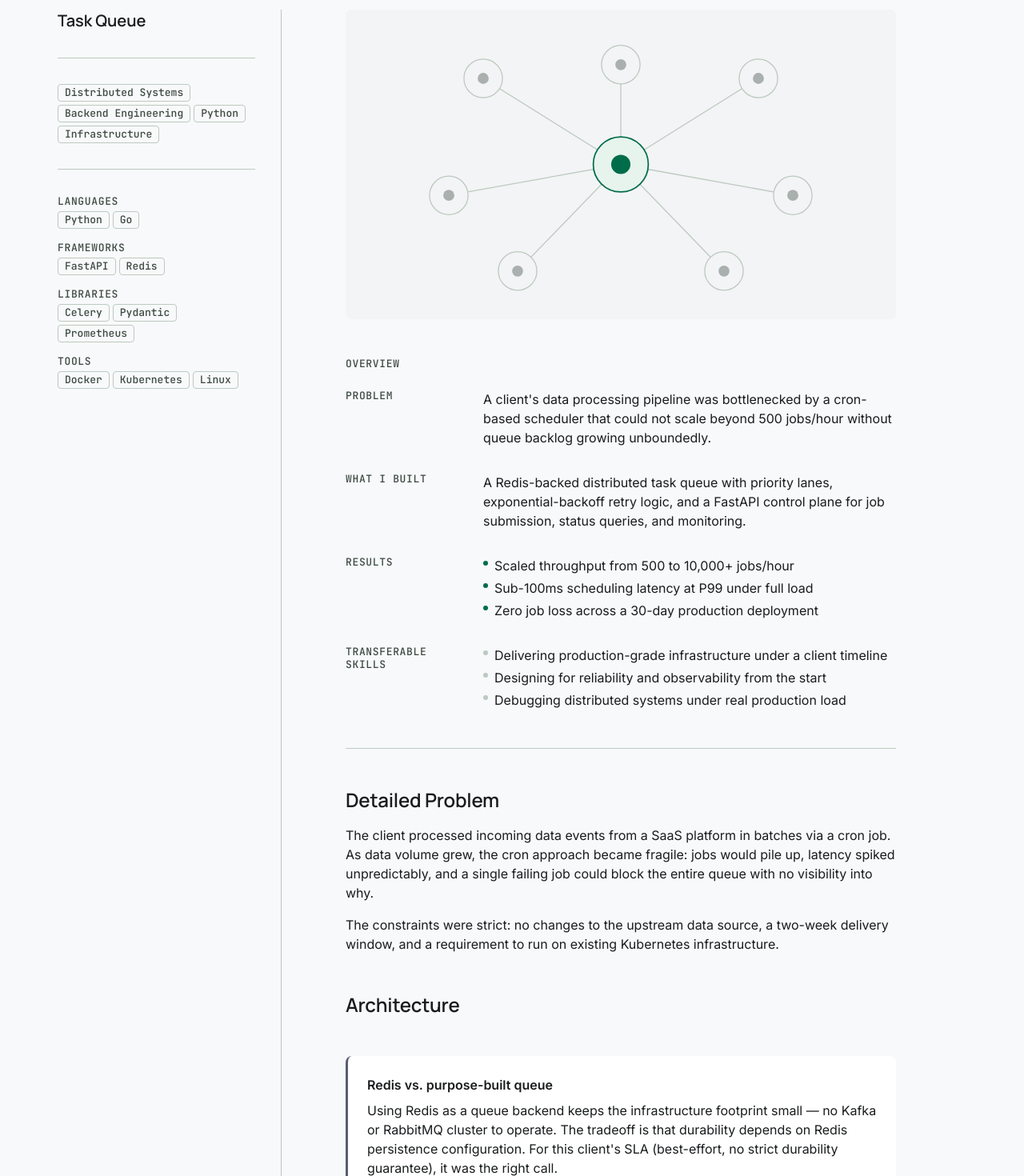
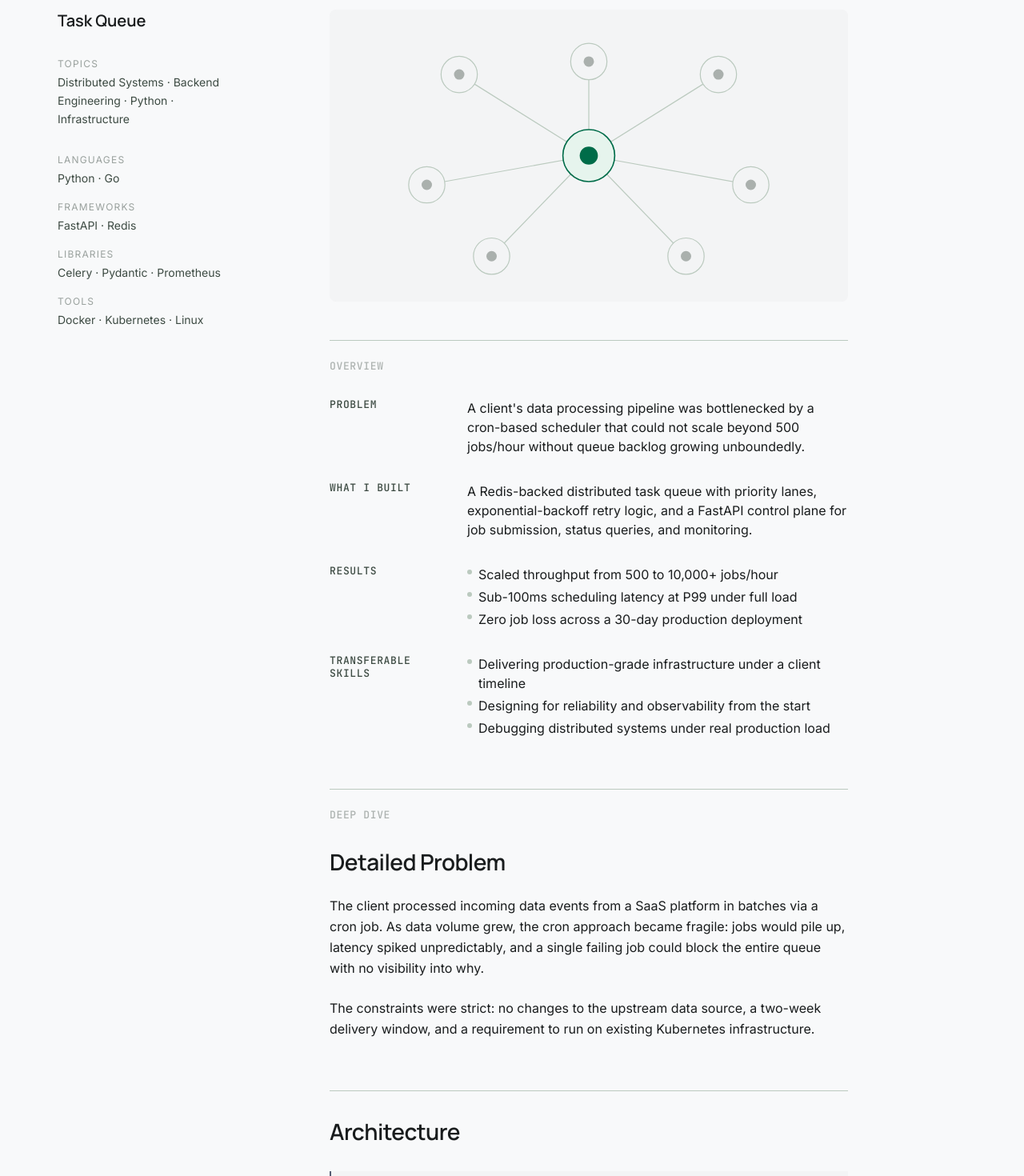
Before and after one commit to 95-ag/ag-portfolio, a Next.js app: page /work/distributed-task-queue in a window 1280 px wide. Shown: the part 100-1570 px from the top of the page at 80% size. Built offline with nearby package versions, Linux system fonts and the light colour scheme.

Commit message:
refactor: project detail reading-mode refinements

```diff
--- a/src/app/globals.css
+++ b/src/app/globals.css
@@ -256,37 +256,46 @@ body {
   /* MDX deep-dive prose — applies inside .prose-content */
   .prose-content h2 {
     font-family: var(--font-display), system-ui, sans-serif;
-    font-size: 24px;
+    font-size: 28px;
     font-weight: 600;
-    line-height: 32px;
+    line-height: 36px;
+    letter-spacing: -0.02em;
+    color: var(--on-surface);
+    border-top: 1px solid var(--outline-variant);
+    padding-top: var(--spacing-xl);
+    margin-top: var(--spacing-3xl);
+    margin-bottom: var(--spacing-lg);
+  }
+  /* Don't draw a rule if h2 is the very first element */
+  .prose-content > h2:first-child {
+    border-top: none;
+    padding-top: 0;
+    margin-top: 0;
+  }
+  .prose-content h3 {
+    font-family: var(--font-display), system-ui, sans-serif;
+    font-size: 19px;
+    font-weight: 500;
+    line-height: 28px;
     letter-spacing: -0.01em;
     color: var(--on-surface);
     margin-top: var(--spacing-2xl);
-    margin-bottom: var(--spacing-md);
-  }
-  .prose-content h3 {
-    font-family: var(--font-display), system-ui, sans-serif;
-    font-size: 20px;
-    font-weight: 600;
-    line-height: 28px;
-    color: var(--on-surface);
-    margin-top: var(--spacing-xl);
     margin-bottom: var(--spacing-sm);
   }
   .prose-content p {
     font-size: 16px;
-    line-height: 24px;
+    line-height: 26px;
     color: var(--on-surface);
-    margin-bottom: var(--spacing-md);
+    margin-bottom: var(--spacing-lg);
   }
   .prose-content ul,
   .prose-content ol {
     padding-left: var(--spacing-xl);
-    margin-bottom: var(--spacing-md);
+    margin-bottom: var(--spacing-lg);
   }
   .prose-content li {
     font-size: 16px;
-    line-height: 24px;
+    line-height: 26px;
     color: var(--on-surface);
     margin-bottom: var(--spacing-xs);
   }
--- a/src/app/work/[slug]/page.tsx
+++ b/src/app/work/[slug]/page.tsx
@@ -3,7 +3,6 @@ import { notFound } from "next/navigation";
 import { MDXRemote } from "next-mdx-remote/rsc";
 import remarkGfm from "remark-gfm";
 import { Container } from "@/components/layout/container";
-import { Divider } from "@/components/layout/divider";
 import { Section } from "@/components/layout/section";
 import { SidebarLayout } from "@/components/layout/sidebar-layout";
 import { mdxComponents } from "@/components/mdx/mdx-components";
@@ -63,17 +62,22 @@ export default async function ProjectPage({ params }: Props) {
             <div data-reading-sentinel aria-hidden="true" />
 
             {/* Overview */}
-            <div className="mt-[var(--spacing-2xl)]">
-              <p className="type-mono-label mb-[var(--spacing-lg)] text-[var(--on-surface-muted)]">
+            <div className="mt-[var(--spacing-2xl)] border-t border-[var(--outline-variant)] pt-[var(--spacing-lg)]">
+              <p className="type-mono-label mb-[var(--spacing-xl)] text-[var(--on-surface-muted)] opacity-40">
                 Overview
               </p>
               <ProjectOverview overview={fm.overview} />
             </div>
 
-            <Divider className="my-[var(--spacing-2xl)]" />
+            {/* Section label — architectural divider before deep-dive prose */}
+            <div className="mt-[var(--spacing-3xl)] border-t border-[var(--outline-variant)] pt-[var(--spacing-lg)]">
+              <p className="type-mono-label text-[var(--on-surface-muted)] opacity-40">
+                Deep Dive
+              </p>
+            </div>
 
             {/* Deep dive */}
-            <div className="prose-content">
+            <div className="prose-content mt-[var(--spacing-xl)]">
               <MDXRemote
                 source={project.body}
                 components={mdxComponents}
@@ -81,12 +85,10 @@ export default async function ProjectPage({ params }: Props) {
               />
             </div>
 
-            <Divider className="my-[var(--spacing-2xl)]" />
-
             {/* Backlink */}
             <Link
               href="/work"
-              className="type-body-sm text-[var(--on-surface-muted)] transition-colors duration-[var(--duration-fast)] hover:text-[var(--accent)] focus-visible:outline-2 focus-visible:outline-offset-2 focus-visible:outline-[var(--focus-ring)]"
+              className="mt-[var(--spacing-3xl)] inline-block type-body-sm text-[var(--on-surface-muted)] transition-colors duration-[var(--duration-fast)] hover:text-[var(--accent)] focus-visible:outline-2 focus-visible:outline-offset-2 focus-visible:outline-[var(--focus-ring)]"
             >
               ← Back to Work
             </Link>
--- a/src/components/layout/sidebar-layout.tsx
+++ b/src/components/layout/sidebar-layout.tsx
@@ -23,10 +23,10 @@ export function SidebarLayout({
         className,
       )}
     >
-      <aside className="w-full shrink-0 lg:w-[280px] lg:border-r lg:border-[var(--outline-variant)] lg:pr-[var(--spacing-xl)]">
+      <aside className="w-full shrink-0 lg:w-[260px] lg:pr-[var(--spacing-lg)]">
         {sidebar}
       </aside>
-      <div className="min-w-0 flex-1 lg:max-w-[720px] lg:pl-[var(--spacing-xl)]">
+      <div className="min-w-0 flex-1 lg:max-w-[680px] lg:pl-[var(--spacing-xl)]">
         {children}
       </div>
     </div>
--- a/src/components/mdx/callout.tsx
+++ b/src/components/mdx/callout.tsx
@@ -27,7 +27,7 @@ export function Callout({
     <aside
       role="note"
       className={cn(
-        "my-[var(--spacing-2xl)] rounded-[var(--radius-md)] border-l-[3px] bg-[var(--surface-raised)] p-[var(--spacing-lg)]",
+        "my-[var(--spacing-xl)] border-l-[2px] bg-[var(--surface-sunken)] py-[var(--spacing-md)] pl-[var(--spacing-lg)] pr-[var(--spacing-md)]",
         borderClass[type],
         className,
       )}
--- a/src/components/project/project-overview.tsx
+++ b/src/components/project/project-overview.tsx
@@ -49,7 +49,7 @@ export function ProjectOverview({ overview }: ProjectOverviewProps) {
               <li key={result} className="flex gap-[var(--spacing-sm)]">
                 <span
                   aria-hidden="true"
-                  className="mt-[6px] h-[6px] w-[6px] shrink-0 rounded-full bg-[var(--accent)]"
+                  className="mt-[6px] h-[6px] w-[6px] shrink-0 rounded-full bg-[var(--outline-variant)]"
                 />
                 {result}
               </li>
--- a/src/components/project/project-sidebar.tsx
+++ b/src/components/project/project-sidebar.tsx
@@ -1,9 +1,7 @@
 import { ExternalLink, FileText, Globe } from "lucide-react";
-import { Divider } from "@/components/layout/divider";
 import { Sticky } from "@/components/layout/sticky";
 import { StackSummary } from "@/components/project/stack-summary";
 import { Icon } from "@/components/ui/icon";
-import { Tag } from "@/components/ui/tag";
 import type { ProjectFrontmatter } from "@/lib/schemas/project";
 
 function GitHubIcon() {
@@ -17,6 +15,25 @@ function GitHubIcon() {
     >
       <path d="M12 2C6.477 2 2 6.484 2 12.017c0 4.425 2.865 8.18 6.839 9.504.5.092.682-.217.682-.483 0-.237-.008-.868-.013-1.703-2.782.605-3.369-1.343-3.369-1.343-.454-1.158-1.11-1.466-1.11-1.466-.908-.62.069-.608.069-.608 1.003.07 1.531 1.032 1.531 1.032.892 1.53 2.341 1.088 2.91.832.092-.647.35-1.088.636-1.338-2.22-.253-4.555-1.113-4.555-4.951 0-1.093.39-1.988 1.029-2.688-.103-.253-.446-1.272.098-2.65 0 0 .84-.27 2.75 1.026A9.564 9.564 0 0 1 12 6.844a9.59 9.59 0 0 1 2.504.337c1.909-1.296 2.747-1.027 2.747-1.027.546 1.379.202 2.398.1 2.651.64.7 1.028 1.595 1.028 2.688 0 3.848-2.339 4.695-4.566 4.943.359.309.678.92.678 1.855 0 1.338-.012 2.419-.012 2.747 0 .268.18.58.688.482A10.02 10.02 0 0 0 22 12.017C22 6.484 17.522 2 12 2Z" />
     </svg>
+  );
+}
+
+function MetaRow({
+  label,
+  children,
+}: {
+  label: string;
+  children: React.ReactNode;
+}) {
+  return (
+    <div className="flex flex-col gap-[var(--spacing-xs)]">
+      <p className="type-body-xs text-[var(--on-surface-muted)] opacity-50 uppercase tracking-widest">
+        {label}
+      </p>
+      <div className="type-body-sm text-[var(--on-surface-muted)]">
+        {children}
+      </div>
+    </div>
   );
 }
 
@@ -36,30 +53,22 @@ export function ProjectSidebar({ frontmatter: fm }: ProjectSidebarProps) {
             {displayTitle}
           </p>
           {fm.fullTitle && fm.fullTitle !== fm.title && (
-            <p className="type-body-sm text-[var(--on-surface-muted)]">
+            <p className="type-body-sm text-[var(--on-surface-muted)] opacity-60">
               {fm.fullTitle}
             </p>
           )}
         </div>
 
-        <Divider />
-
-        {/* Tags */}
-        <div className="flex flex-wrap gap-[var(--spacing-xs)]">
-          {fm.tags.map((tag) => (
-            <Tag key={tag}>{tag}</Tag>
-          ))}
-        </div>
-
-        <Divider />
+        {/* Tags — subdued inline metadata */}
+        <MetaRow label="Topics">
+          <p className="leading-relaxed">{fm.tags.join(" · ")}</p>
+        </MetaRow>
 
         {/* Stack */}
         <StackSummary stack={fm.stack} />
 
         {/* Links */}
         {fm.links && (
-          <>
-            <Divider />
           <nav aria-label="Project links">
             <ul className="flex flex-col gap-[var(--spacing-sm)]">
               {fm.links.github && (
@@ -118,7 +127,6 @@ export function ProjectSidebar({ frontmatter: fm }: ProjectSidebarProps) {
               )}
             </ul>
           </nav>
-          </>
         )}
       </div>
     </Sticky>
--- a/src/components/project/stack-summary.tsx
+++ b/src/components/project/stack-summary.tsx
@@ -1,4 +1,3 @@
-import { Tag } from "@/components/ui/tag";
 import type { ProjectFrontmatter } from "@/lib/schemas/project";
 
 interface StackSummaryProps {
@@ -22,15 +21,13 @@ export function StackSummary({ stack }: StackSummaryProps) {
   return (
     <div className="flex flex-col gap-[var(--spacing-md)]">
       {entries.map(([category, items]) => (
-        <div key={category}>
-          <p className="type-mono-label mb-[var(--spacing-xs)] text-[var(--on-surface-muted)]">
+        <div key={category} className="flex flex-col gap-[var(--spacing-xs)]">
+          <p className="type-body-xs text-[var(--on-surface-muted)] opacity-50 uppercase tracking-widest">
             {CATEGORY_LABELS[category]}
           </p>
-          <div className="flex flex-wrap gap-[var(--spacing-xs)]">
-            {items.map((item) => (
-              <Tag key={item}>{item}</Tag>
-            ))}
-          </div>
+          <p className="type-body-sm text-[var(--on-surface-muted)] leading-relaxed">
+            {items.join(" · ")}
+          </p>
         </div>
       ))}
     </div>
```
Lines whose indentation alone changed are shown as unchanged.
